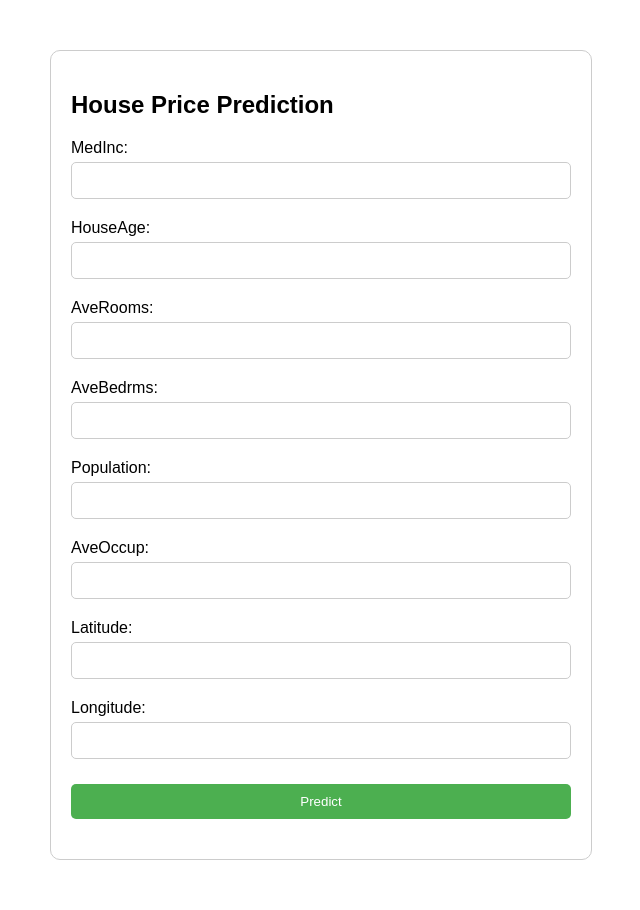
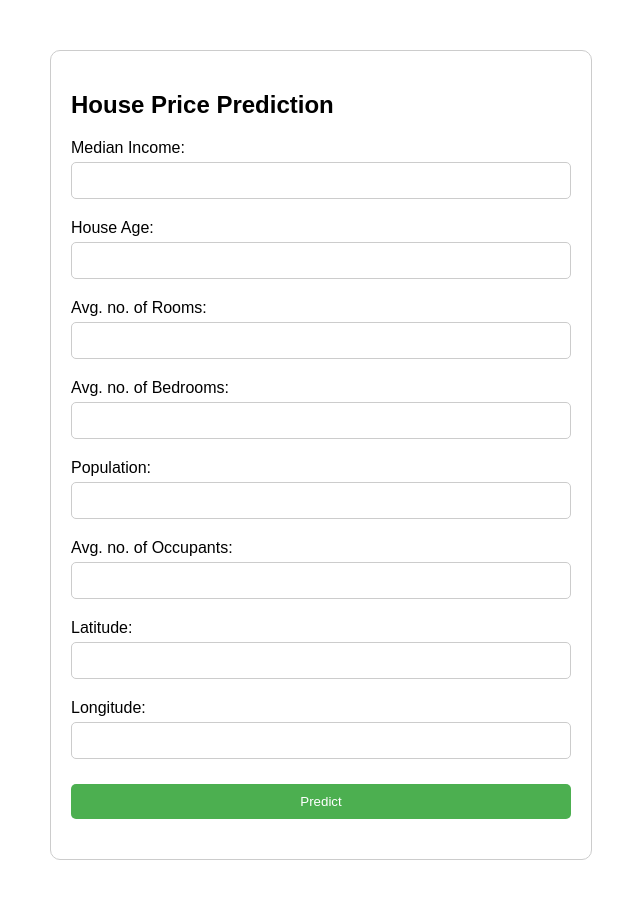
Before and after one commit to Samyayan/House_price_prediction_LinearRegression, a Flask app: page / in a window 1280 px wide. Shown: the whole page, without its empty margins (319-959 px from the left). Run offline with Flask 3, Linux system fonts and the light colour scheme; parts of the project's set-up code (start-up, migrations or seed data) failed here and were passed over.

Commit message:
index.html

```diff
--- a/templates/index.html
+++ b/templates/index.html
@@ -43,22 +43,22 @@
     <div class="form-container">
         <h2>House Price Prediction</h2>
         <form action="/predict" method="post">
-            <label for="MedInc">MedInc:</label>
+            <label for="MedInc">Median Income:</label>
             <input type="number" name="Median Income" required>
 
-            <label for="HouseAge">HouseAge:</label>
+            <label for="HouseAge">House Age:</label>
             <input type="number" name="House Age" required>
 
-            <label for="AveRooms">AveRooms:</label>
+            <label for="AveRooms">Avg. no. of Rooms:</label>
             <input type="number" name="Avg. no. of Rooms" required>
 
-            <label for="AveBedrms">AveBedrms:</label>
+            <label for="AveBedrms">Avg. no. of Bedrooms:</label>
             <input type="number" name="Avg. no. of Bedrooms" required>
 
             <label for="Population">Population:</label>
             <input type="number" name="Population" required>
 
-            <label for="AveOccup">AveOccup:</label>
+            <label for="AveOccup">Avg. no. of Occupants:</label>
             <input type="number" name="Avg. no. of Occupants" required>
 
             <label for="Latitude">Latitude:</label>
```
